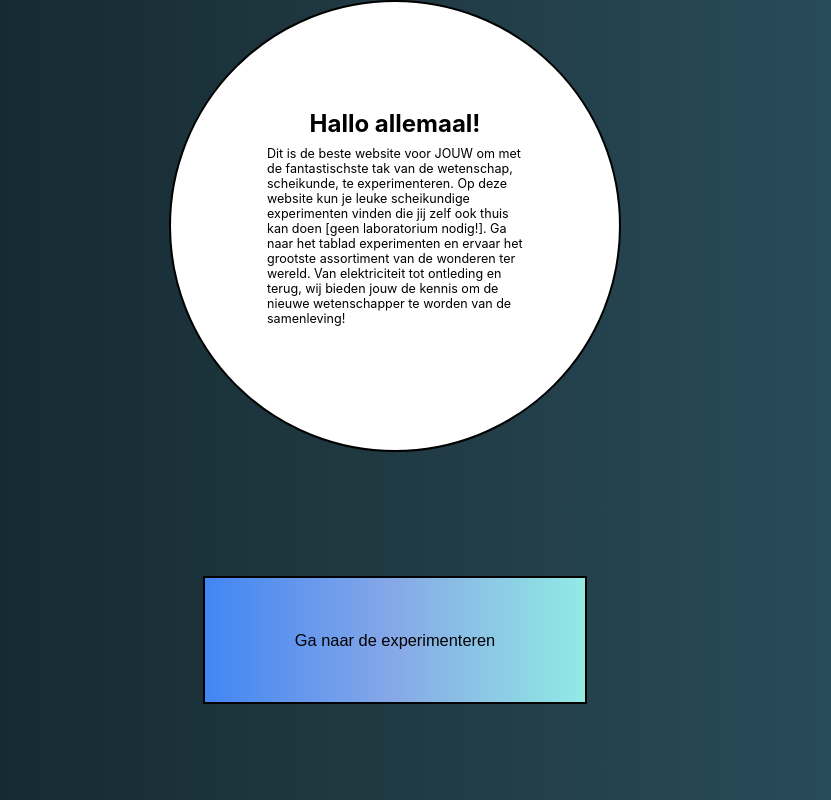
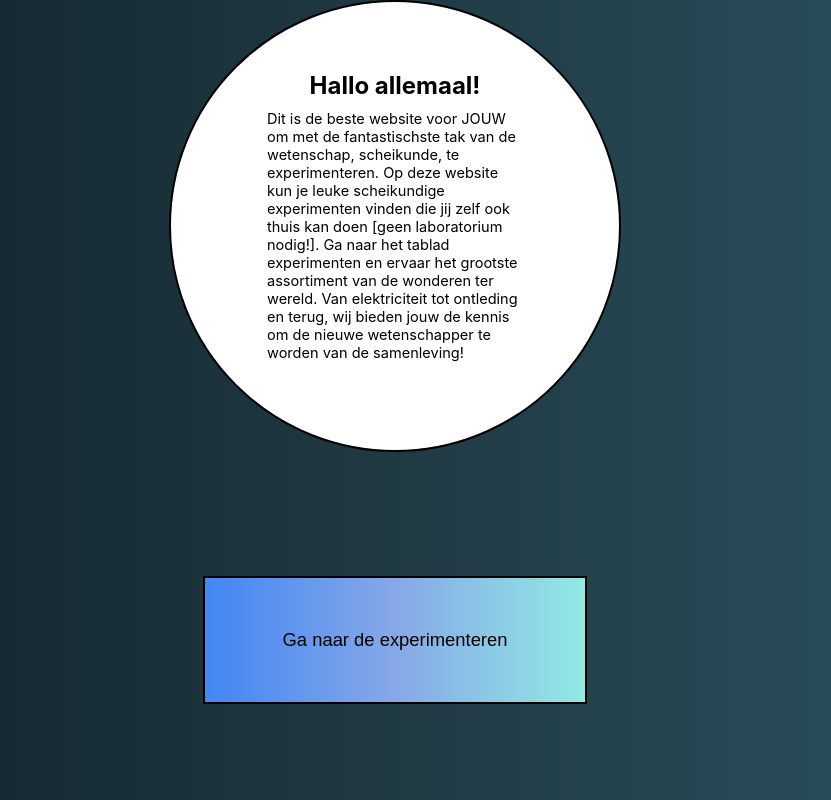
Before and after one commit to Tenn-py/scheikundeWebsite, a React (Create React App) app: page / in a window 1280 px wide. Shown: the whole page, without its empty margins (245-1076 px from the left). Built offline with nearby package versions, Linux system fonts and the light colour scheme.

Commit message:
still trying

```diff
--- a/src/App.css
+++ b/src/App.css
@@ -34,5 +34,5 @@
   aspect-ratio: 6/2;
   background: linear-gradient(to right, rgb(66, 134, 244), rgb(134, 168, 231), rgb(145, 234, 228));
   border: 2px solid black;
-  font-size: calc(10px + 0.5vw);
+  font-size: calc(12px + 0.5vw);
 }
--- a/src/pages/pages.css
+++ b/src/pages/pages.css
@@ -36,7 +36,7 @@
     top: -3vh;
     width: 20vw;
     min-width: 200px;
-    font-size:calc(10px + 0.2vw);
+    font-size:calc(12px + 0.2vw);
 }
 
 .Bubble1 {
```
